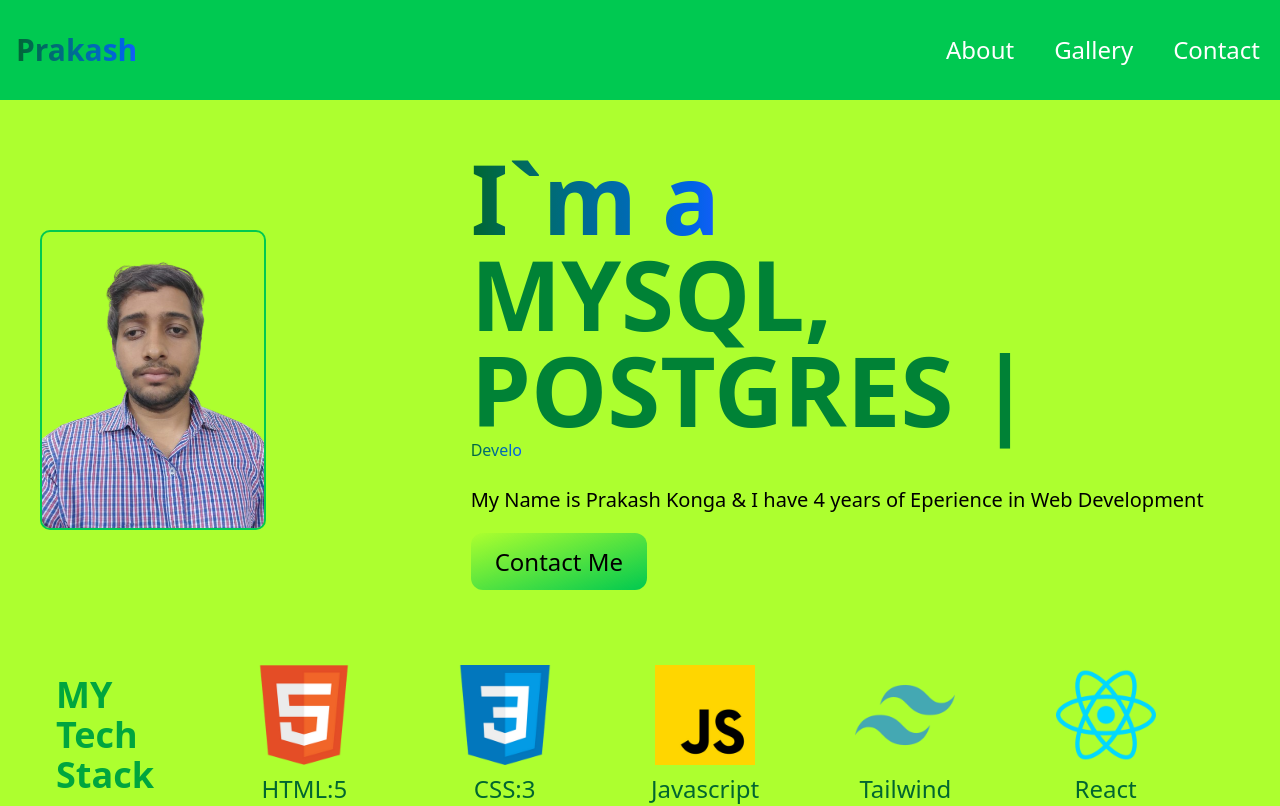
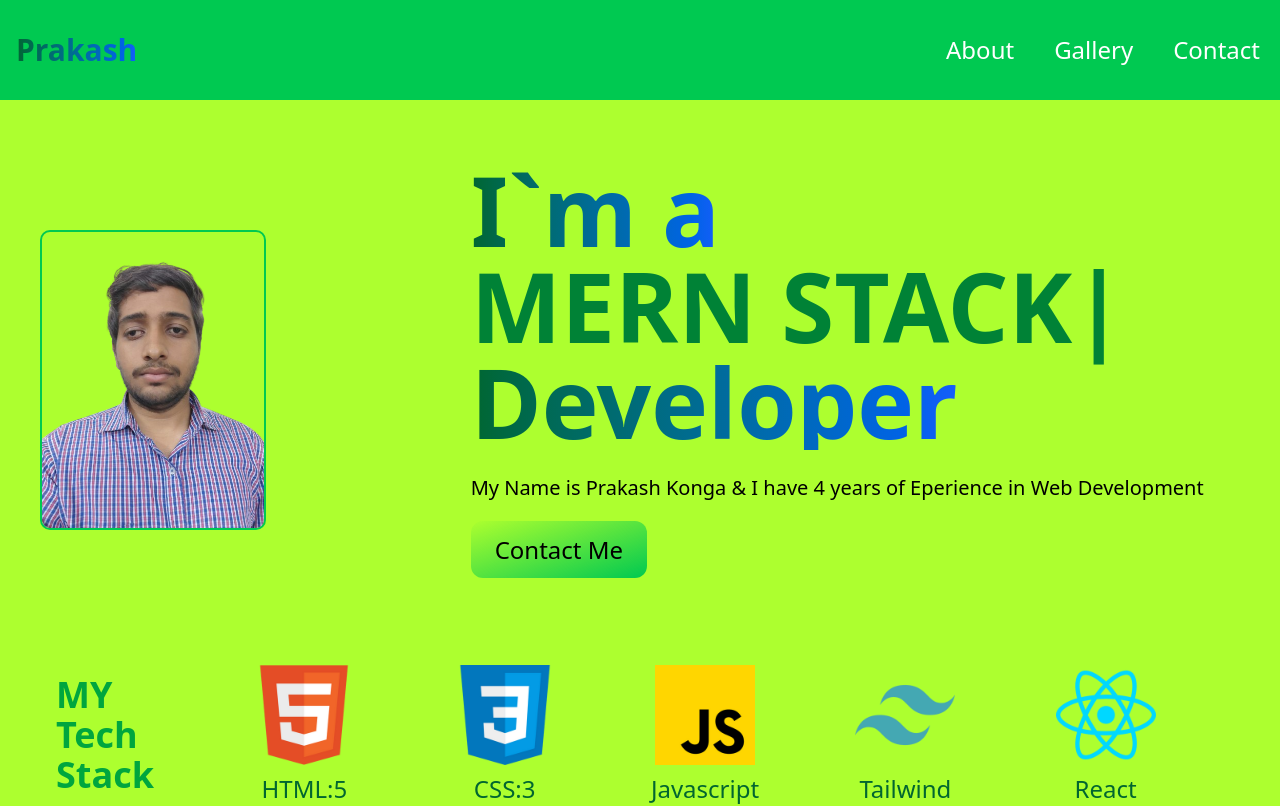
Before and after one commit to Prakash-7382012092/portfolio, a React (Vite) app: page / in a window 1280 px wide. Shown: the top 806 px of the page. Built offline with nearby package versions, Linux system fonts and the light colour scheme.

Commit message:
first commit

```diff
--- a/src/components/Hero.jsx
+++ b/src/components/Hero.jsx
@@ -15,21 +15,25 @@ const Hero = () => {
                     I`m  a
                 </span>   <br/>
                 <TypeAnimation sequence={[
-                    "PHP LARAVEL CI",
-                    1000,
-                    "React Redux Vue Vuex",
-                    1000,
-                    "MYSQL, POSTGRES SQL"
+                    "PHP LARAVEL",
+                    2000,
+                    "MERN STACK",
+                    2000,
+                    "MYSQL NoSQL",
+                    2000
+
                 ]}
                 wrapper="span"
-                speed={50}
+                speed={10}
                 repeat={Infinity}
                 />
 
+                 <span className='primary-color'>
+                   Developer
+                </span>
+
             </h3>
-            <span className='primary-color'>
-                   Develo
-                </span>
+
 
             <p data-aos="fade-down" className='text-green text-2xl sm:text-lg my-6 lg:text-xl'>
                My Name is Prakash Konga  & I have 4 years of Eperience in Web Development
```
